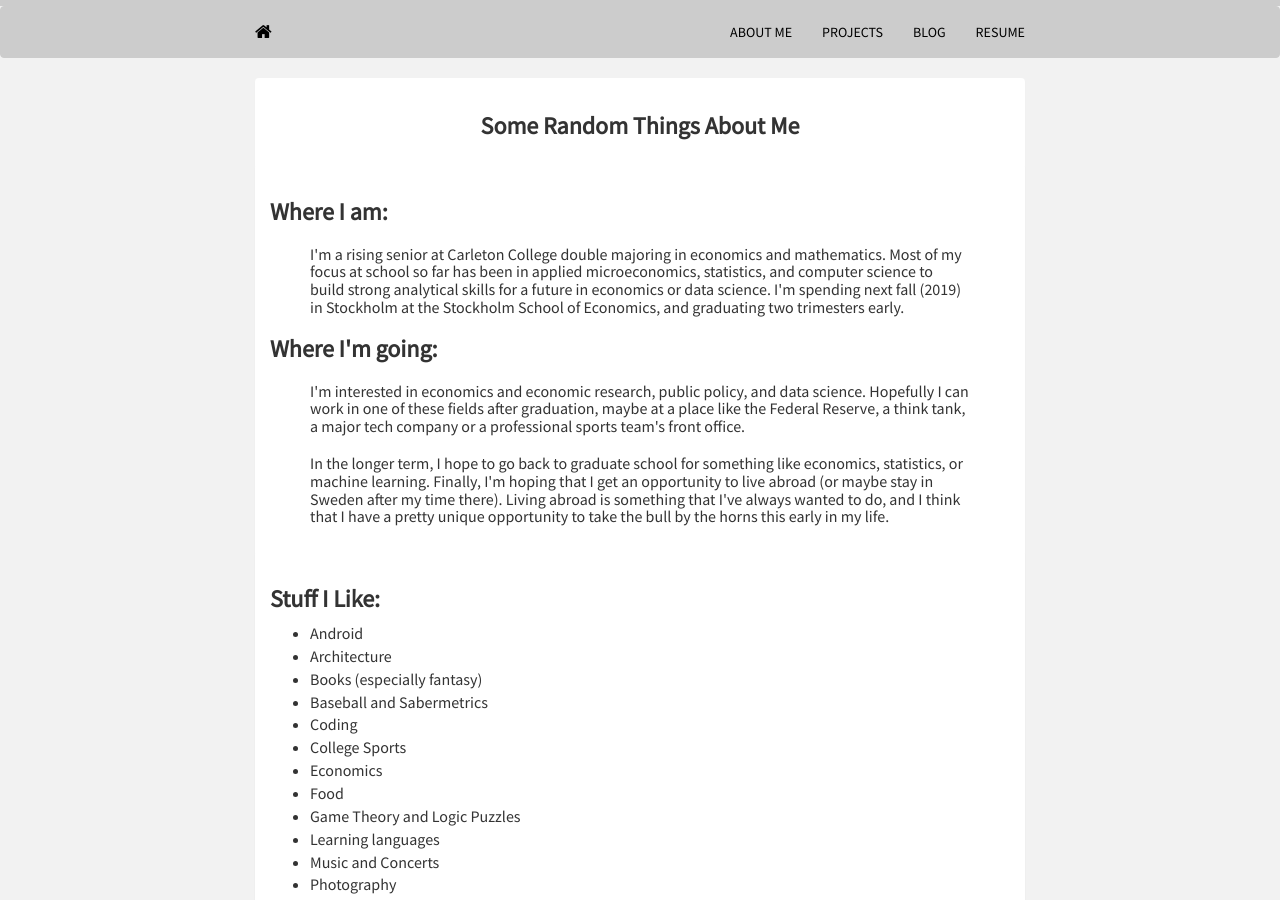
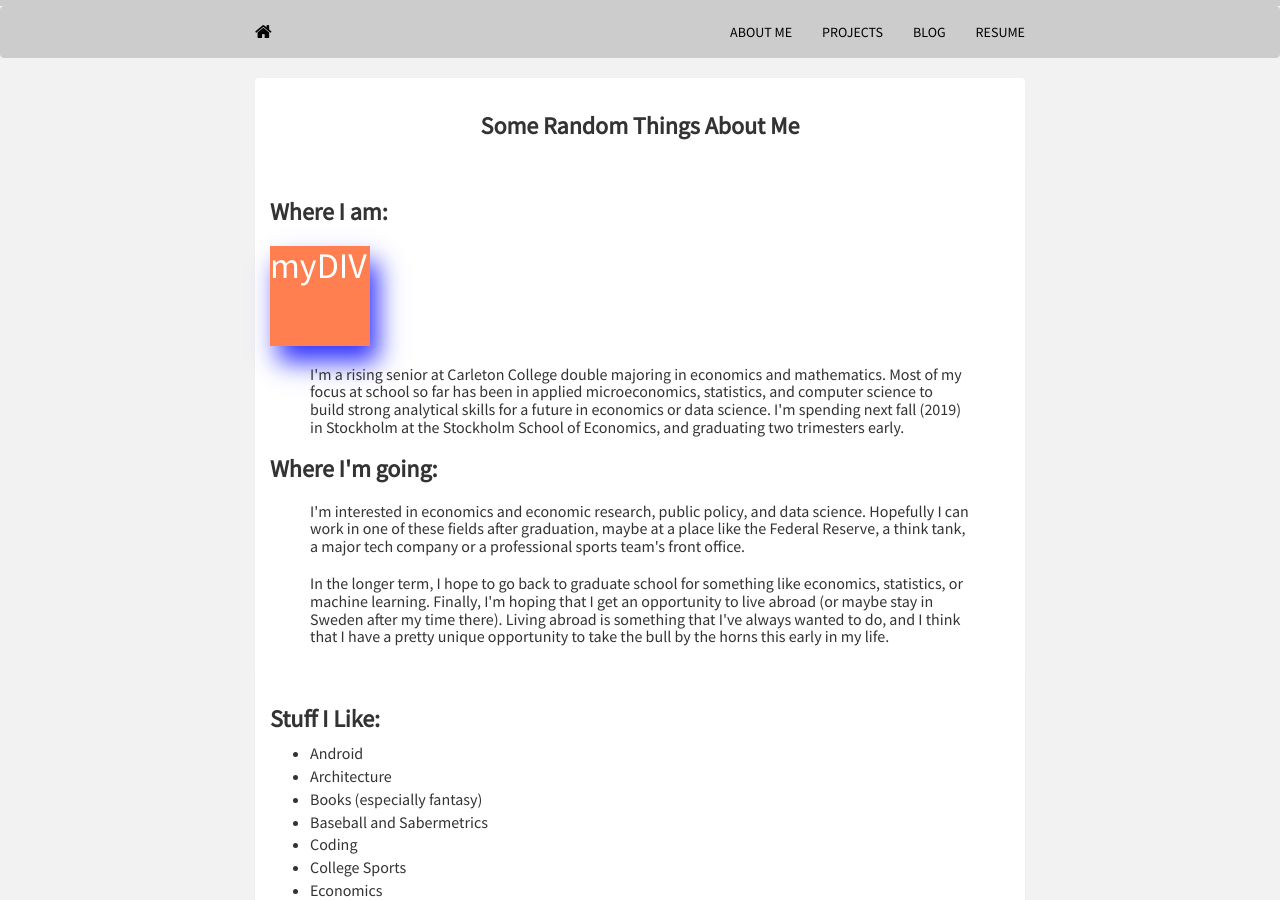
Before and after one commit to mrkaye97/mrkaye97.github.io, a Jekyll site: the page built from about.html, in a window 1280 px wide and 900 px high. Built offline with Jekyll 4.4.1, drawn with Linux system fonts in a browser that asks for light colours; nearby versions of some CDN libraries.

Commit message:
Update about.html

```diff
--- a/about.html
+++ b/about.html
@@ -26,7 +26,7 @@ Title: About Me
 		  <div class="panel panel-default">
     		<div class="panel-body">
 			  <h3><strong>Where I am:</strong></h3>
-
+				<head>
 				<style>
 				#myDIV {
 				  width: 100px;
@@ -46,6 +46,11 @@ Title: About Me
 				  50% {box-shadow: 10px 20px 30px blue;}
 				}
 				</style>
+				</head>
+
+				<div id="myDIV">
+				  <h1>myDIV</h1>
+				</div>
 
 			  <h3 style="font-size:16px;margin-left: 2.5em;margin-right: 2.5em">I'm a rising senior at Carleton College double majoring in economics and mathematics. Most of my focus at school so far has been in applied microeconomics, statistics, and computer science to build strong analytical skills for a future in economics or data science. I'm spending next fall (2019) in Stockholm at the Stockholm School of Economics, and graduating two trimesters early.</h3>
 
```
